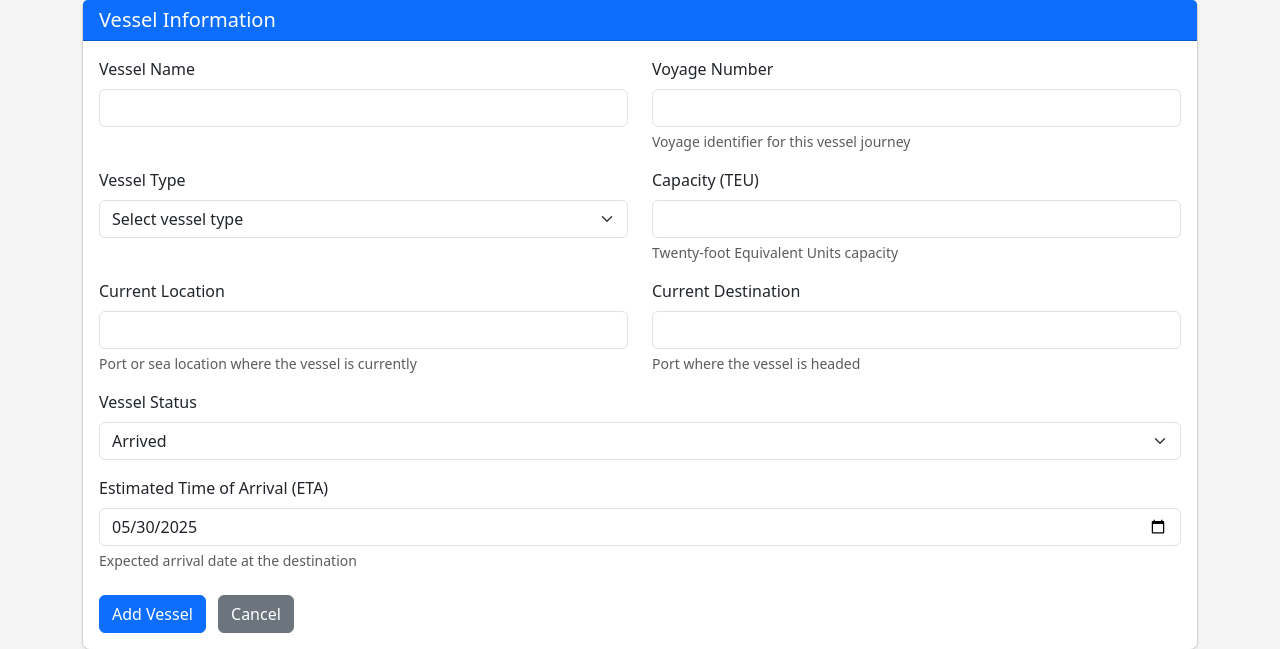
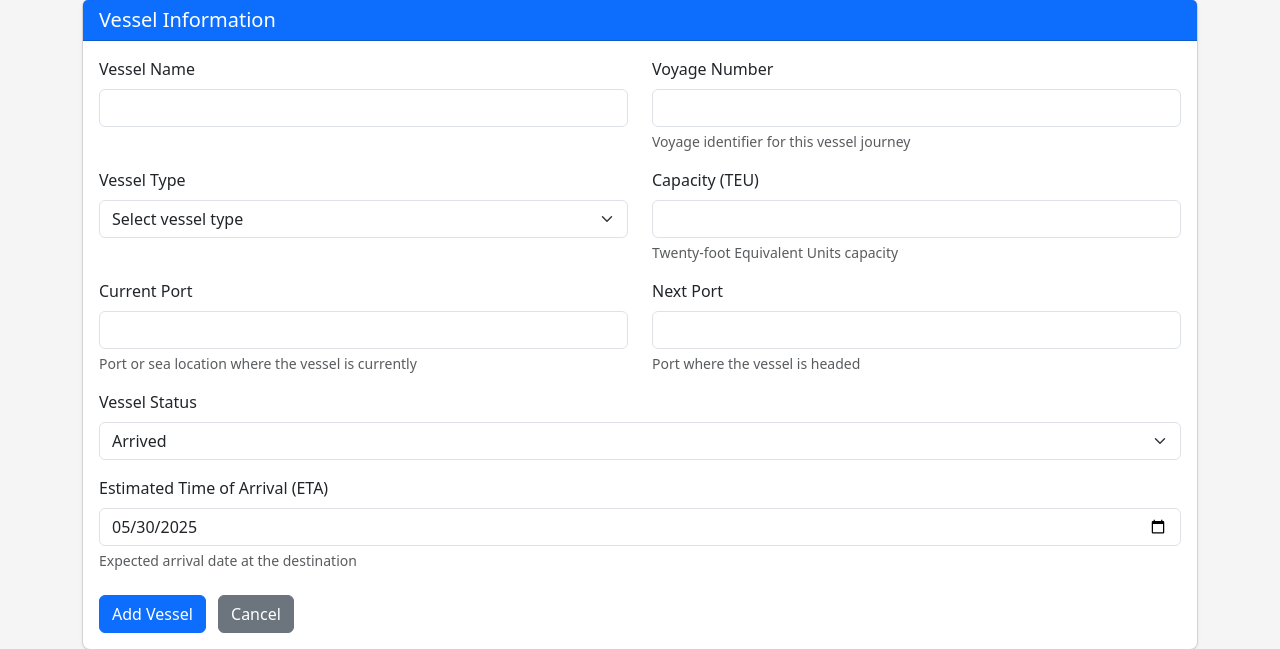
Before and after one commit to SpanFreight/tracking, a Flask app: page /vessels/add in a window 1280 px wide. Shown: the part 167-816 px from the top of the page. Run offline with Flask 3, Linux system fonts and the light colour scheme; the visitor is signed in with stand-in values (Sample User, id 1).

Commit message:
Update add_vessel.html

```diff
--- a/templates/add_vessel.html
+++ b/templates/add_vessel.html
@@ -47,13 +47,13 @@
 
             <div class="row">
                 <div class="col-md-6 mb-3">
-                    <label for="current_location" class="form-label">Current Location</label>
+                    <label for="current_location" class="form-label">Current Port</label>
                     <input type="text" class="form-control" id="current_location" name="current_location" required>
                     <div class="form-text">Port or sea location where the vessel is currently</div>
                 </div>
 
                 <div class="col-md-6 mb-3">
-                    <label for="current_destination" class="form-label">Current Destination</label>
+                    <label for="current_destination" class="form-label">Next Port</label>
                     <input type="text" class="form-control" id="current_destination" name="current_destination">
                     <div class="form-text">Port where the vessel is headed</div>
                 </div>
```
